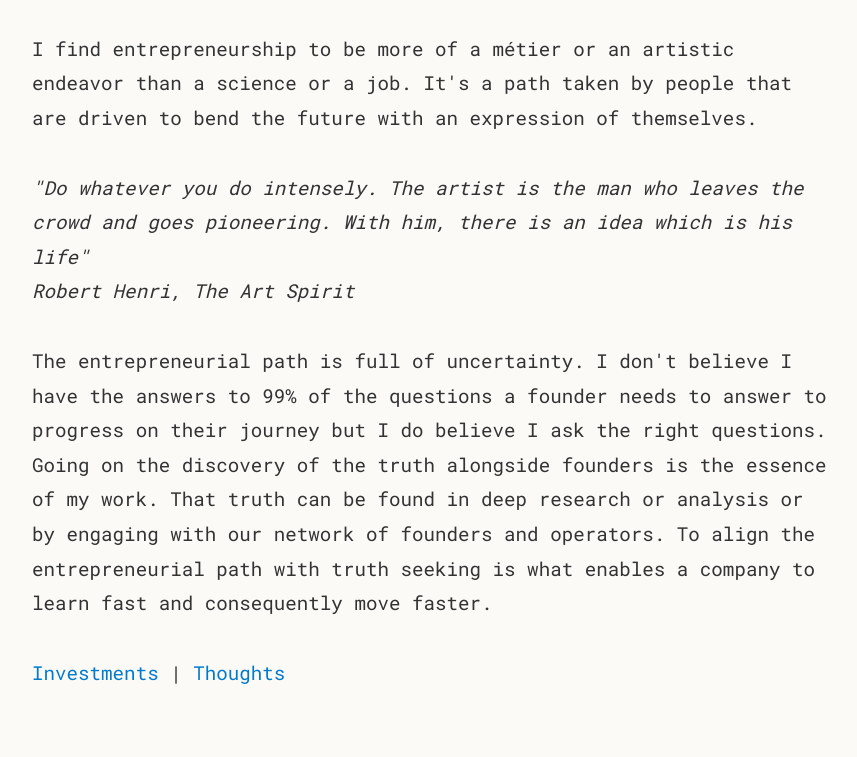
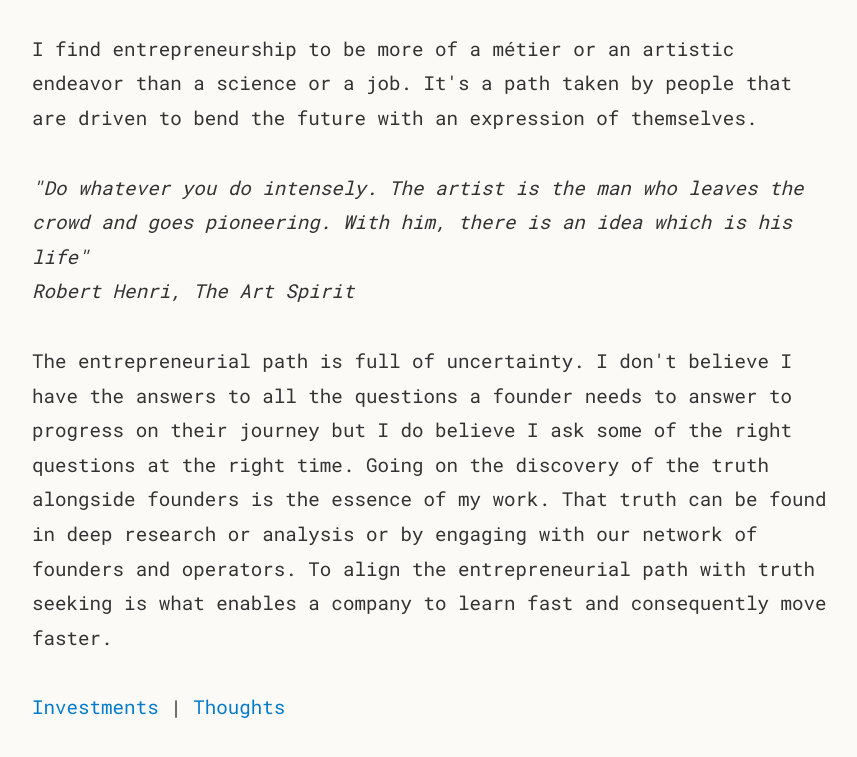
Before and after one commit to ric0seq/my-website, a plain HTML site: page index.html in a window 1280 px wide. Shown: the part 620-1377 px from the top of the page, without its empty margins (18-875 px from the left). Drawn offline with Linux system fonts and the light colour scheme.

Commit message:
new wording

```diff
--- a/index.html
+++ b/index.html
@@ -69,7 +69,7 @@
         <p>My motivation and daily drive come from searching for and defending the new. I've always been obsessed with what the new brings, from uncovering a new song, discovering an up-and-coming artist, or trying the newest tech gadget before anyone else in my youth, to meeting entrepreneurs building the future in my day-to-day work. There's something special about being (one of) the first to discover something and staking it with your opinion, time, and capital.</p>
         <p>I find entrepreneurship to be more of a métier or an artistic endeavor than a science or a job. It's a path taken by people that are driven to bend the future with an expression of themselves.</p>
         <p><i>"Do whatever you do intensely. The artist is the man who leaves the crowd and goes pioneering. With him, there is an idea which is his life"</i><br><i>Robert Henri, The Art Spirit</i></p>
-        <p>The entrepreneurial path is full of uncertainty. I don't believe I have the answers to 99% of the questions a founder needs to answer to progress on their journey but I do believe I ask the right questions. Going on the discovery of the truth alongside founders is the essence of my work. That truth can be found in deep research or analysis or by engaging with our network of founders and operators. To align the entrepreneurial path with truth seeking is what enables a company to learn fast and consequently move faster.</p>
+        <p>The entrepreneurial path is full of uncertainty. I don't believe I have the answers to all the questions a founder needs to answer to progress on their journey but I do believe I ask some of the right questions at the right time. Going on the discovery of the truth alongside founders is the essence of my work. That truth can be found in deep research or analysis or by engaging with our network of founders and operators. To align the entrepreneurial path with truth seeking is what enables a company to learn fast and consequently move faster.</p>
 
         <!-- Navigation Links -->
         <p><a href="investments.html">Investments</a> | <a href="Thoughts.html">Thoughts</a></p>
```
Also changed, not shown: investments.html (+1 -1 lines).
